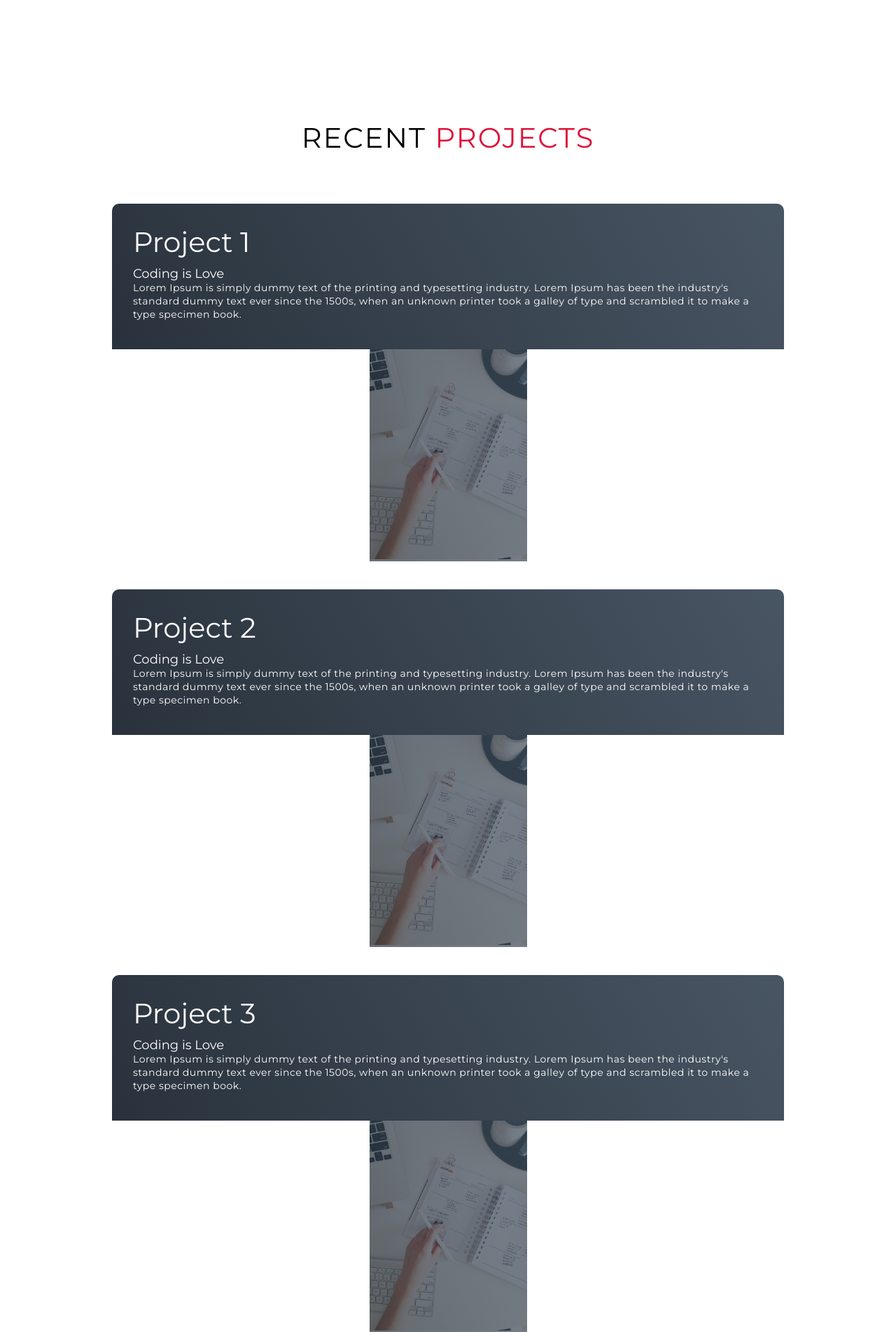
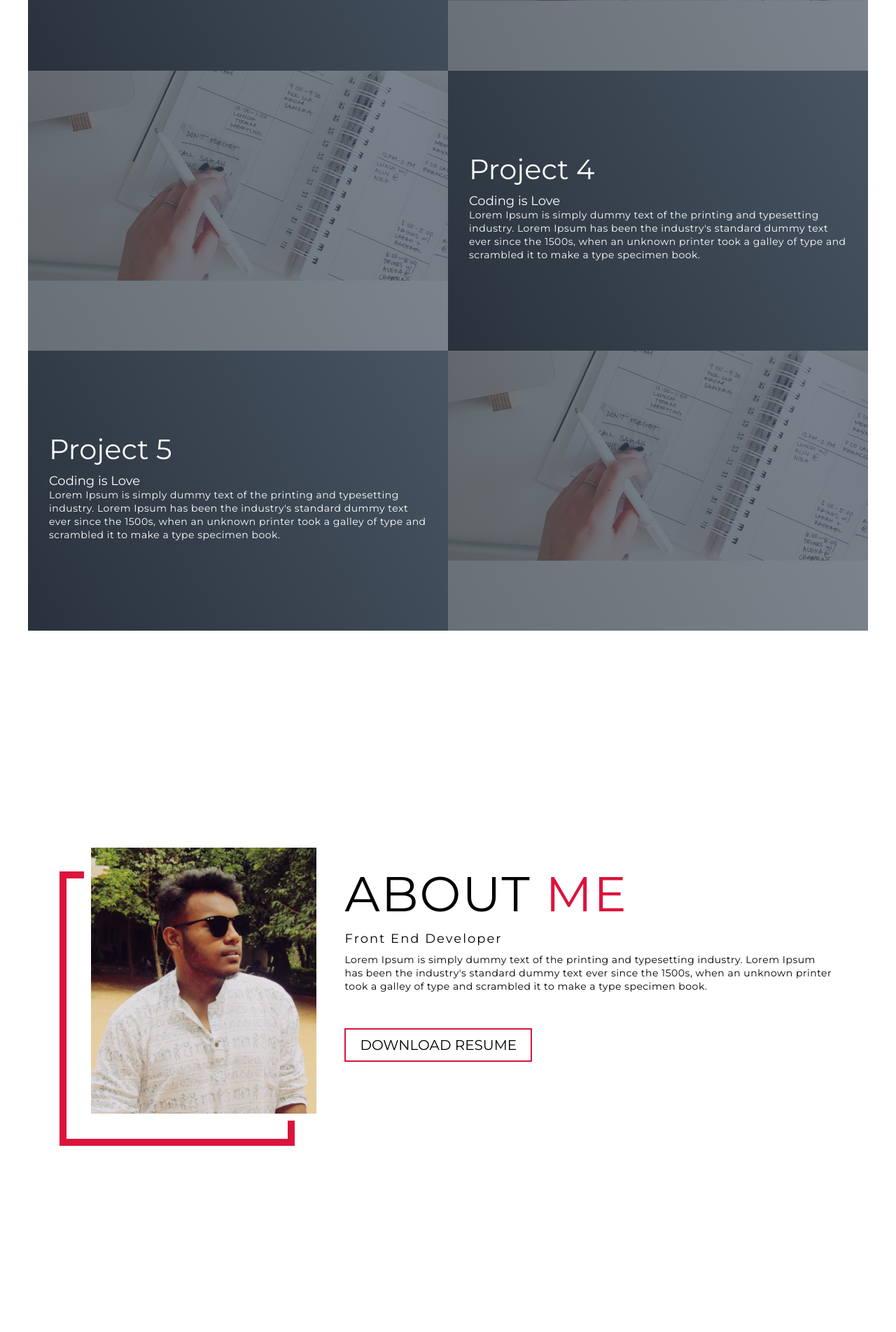
Before and after one commit to 93virus/Portfolio, a PHP site: page / in a window 1280 px wide. Shown: the part 3113-5016 px from the top of the page at 70% size. Run offline with PHP 8.4, Linux system fonts and the light colour scheme.

Commit message:
Responsive tab, desktop

```diff
--- a/index.html
+++ b/index.html
@@ -136,7 +136,7 @@
 
     <!-- Contact Section -->
     <section id="contact">
-        <div class="container contact">
+        <div class="contact container">
             <div>
                 <h1 class="section-title">Contact <span>Info</span></h1>
             </div>
--- a/style.css
+++ b/style.css
@@ -487,3 +487,108 @@
     }
 }
 /* End Keyframes */
+
+
+
+/* Media Query for Tablet */
+@media only screen and (min-width: 768px) {
+    .cta {
+        font-size: 2.5rem;
+        padding: 20px 60px;
+    }
+
+    h1.section-title {
+        font-size: 7rem;
+    }
+
+    /* Hero */
+    #hero h1 {
+        font-size: 7rem;
+    }
+    /* End Hero */
+
+    /* Service Section */
+    #services .service-bottom .service-item {
+        flex-basis: 45%;
+        margin: 2.5%;
+    }
+    /* End Service Section */
+
+    /* Project Section */
+    #projects .project-item {
+        flex-direction: row;
+        height: 400px;
+        margin: 0;
+        width: 100%;
+        border-radius: 0;
+    }
+
+    #projects .all-projects .project-info {
+        height: 100%;
+    }
+
+    #projects .all-projects .project-img {
+        height: 100%;
+    }
+
+    #projects .project-item:nth-child(even) {
+        flex-direction: row-reverse;
+    }
+    /* End Project Section */
+
+    /* About  */
+    #about .about {
+        flex-direction: row;
+    }
+
+    #about .col-left {
+        width: 600px;
+        height: 400px;
+        padding-left: 60px;
+    }
+
+    #about .about .col-left .about-img::after {
+        left: -45px;
+        top: 34px;
+        height: 98%;
+        width: 98%;
+        border: 10px solid crimson;
+    }
+
+    #about .col-right {
+        text-align: left;
+        padding: 30px;
+    }
+
+    #about .col-right h1 {
+        text-align: left;
+    }
+    /* End About */
+
+}
+/* End Media Query for Tablet */
+
+
+/* Media Query for Desktop */
+@media only screen and (min-width: 1200px) {
+    #services .service-top {
+        width: 500px;
+        margin: 0 auto;
+    }
+
+    #services .service-bottom .service-item {
+        flex-basis: 22%;
+        margin: 1.5%;
+    }
+
+    #contact .contact .contact-items {
+        display: flex;
+        flex-direction: row;
+    }
+
+    #contact .contact .contact-items .contact-item {
+        min-width: 300px;
+        max-height: 250px;
+    }
+}
+/* End Media Query for Desktop */
```
